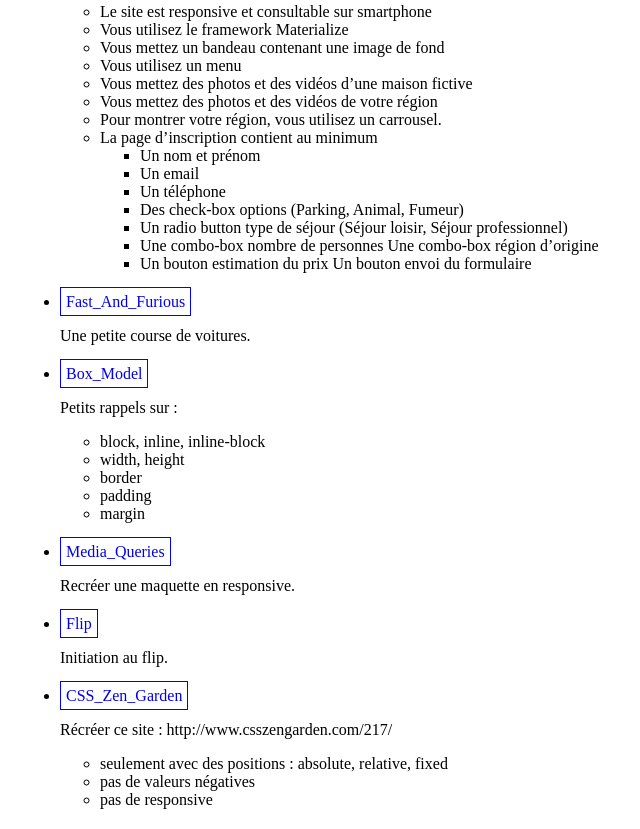
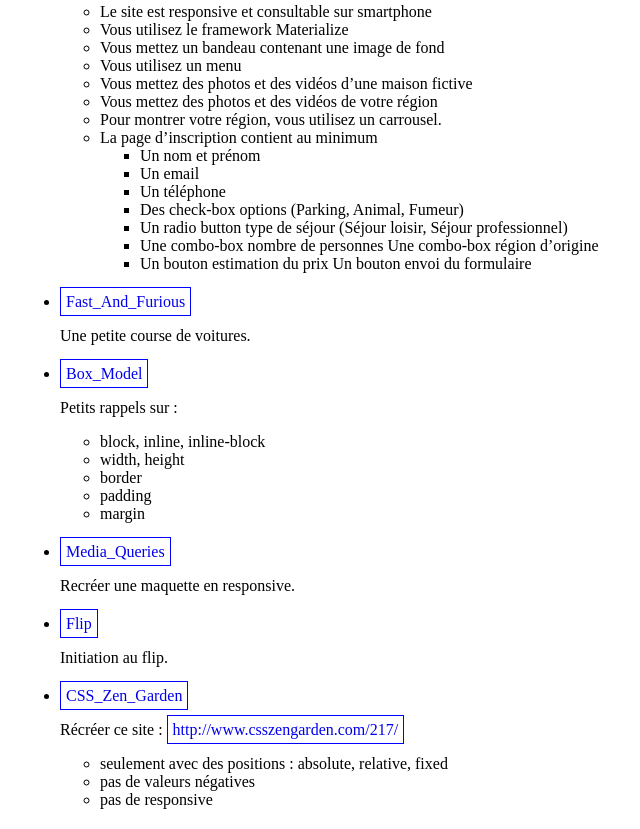
Before and after one commit to Ericantonais/HTML_CSS, a plain HTML site: page index.html in a window 1280 px wide. Shown: the part 329-1158 px from the top of the page, without its empty margins (8-648 px from the left). Drawn offline with Linux system fonts and the light colour scheme.

Commit message:
Update index.html

```diff
--- a/index.html
+++ b/index.html
@@ -69,7 +69,7 @@
 		</li>
 		<li class="projet">
 			<a href="CSS_Zen_Garden/index.html" target="_blank">CSS_Zen_Garden</a>
-			<p>Récréer ce site : http://www.csszengarden.com/217/</p>
+			<p>Récréer ce site : <a href="http://www.csszengarden.com/217/" target="_blank">http://www.csszengarden.com/217/</a></p>
 			<ul>
 				<li>seulement avec des positions : absolute, relative, fixed</li>
 				<li>pas de valeurs négatives</li>
```
